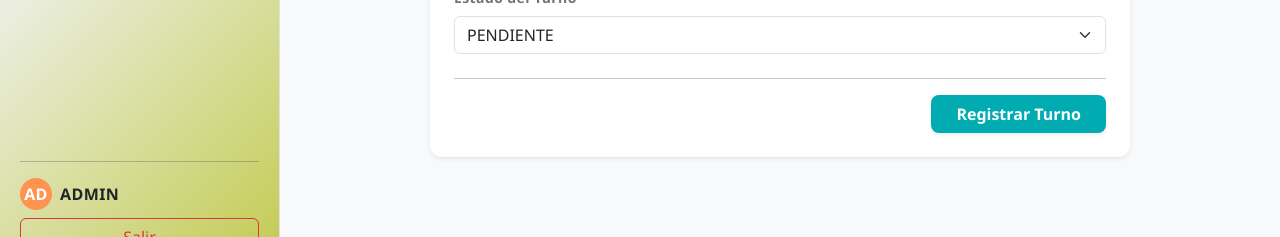
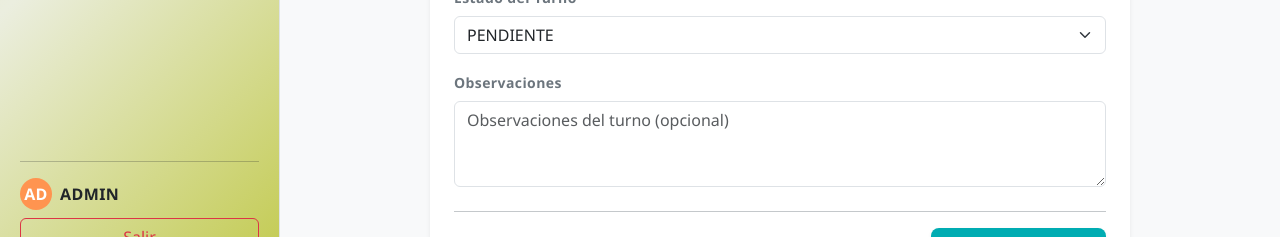
Before and after one commit to MarinaProg1/PortalSaludMunicipal-frontend, a React (Vite) app: page /turnos/nuevo in a window 1280 px wide. Shown: the part 524-761 px from the top of the page. Built offline with nearby package versions, Linux system fonts and the light colour scheme; no server answers; sample sign-in values are in the browser's storage.

Commit message:
feat(turnos): mostrar y editar observaciones del turno

```diff
--- a/src/components/turnos/DetalleTurno.tsx
+++ b/src/components/turnos/DetalleTurno.tsx
@@ -147,6 +147,16 @@ export const DetalleTurno: React.FC = () => {
             </div>
           </div>
 
+          {/* Observaciones */}
+          {turno.observaciones && (
+            <div className="col-12">
+              <div className="p-3 border border-secondary-subtle rounded-3 bg-white">
+                <span className="text-muted small d-block mb-1 fw-semibold">Observaciones</span>
+                <p className="mb-0 text-dark">{turno.observaciones}</p>
+              </div>
+            </div>
+          )}
+
         </div>
 
         {/* Pie de tarjeta */}
--- a/src/components/turnos/TurnoForm.tsx
+++ b/src/components/turnos/TurnoForm.tsx
@@ -22,7 +22,8 @@ export const TurnoForm: React.FC<TurnoFormProps> = ({ turnoId, onSuccess, onCanc
     especialidad: '',
     fecha: '',
     hora: '',
-    estado: 'pendiente'
+    estado: 'pendiente',
+    observaciones: ''
   });
 
   const [loadingData, setLoadingData] = useState<boolean>(true);
@@ -134,7 +135,8 @@ export const TurnoForm: React.FC<TurnoFormProps> = ({ turnoId, onSuccess, onCanc
             especialidad: especialidadId || '',
             fecha: dataTurno.fecha ? dataTurno.fecha.split('T')[0] : '',
             hora: dataTurno.hora || '',
-            estado: dataTurno.estado || 'pendiente'
+            estado: dataTurno.estado || 'pendiente',
+            observaciones: dataTurno.observaciones || ''
           });
 
         } else {
@@ -398,6 +400,19 @@ export const TurnoForm: React.FC<TurnoFormProps> = ({ turnoId, onSuccess, onCanc
               </select>
             </div>
 
+            <div className="col-12">
+              <label className="form-label fw-semibold text-secondary small">Observaciones</label>
+              <textarea
+                className="form-control shadow-none"
+                name="observaciones"
+                rows={3}
+                maxLength={500}
+                placeholder="Observaciones del turno (opcional)"
+                value={formData.observaciones}
+                onChange={(e) => setFormData(prev => ({ ...prev, observaciones: e.target.value }))}
+              />
+            </div>
+
           </div>
 
           <div className="d-flex justify-content-end gap-2 mt-4 pt-3 border-top border-secondary-subtle">
--- a/src/components/turnos/turno.schema.ts
+++ b/src/components/turnos/turno.schema.ts
@@ -55,6 +55,7 @@ export interface TurnoDetalle {
   fecha: string;
   hora: string;
   estado: string;
+  observaciones?: string;
 }
 
 export interface TurnoItem {
@@ -76,5 +77,6 @@ export interface TurnoItem {
   fecha: string;
   hora: string;
   estado: 'PENDIENTE' | 'CONFIRMADO' | 'CANCELADO' | 'ATENDIDO';
+  observaciones?: string;
   activo: boolean;
 }
```
